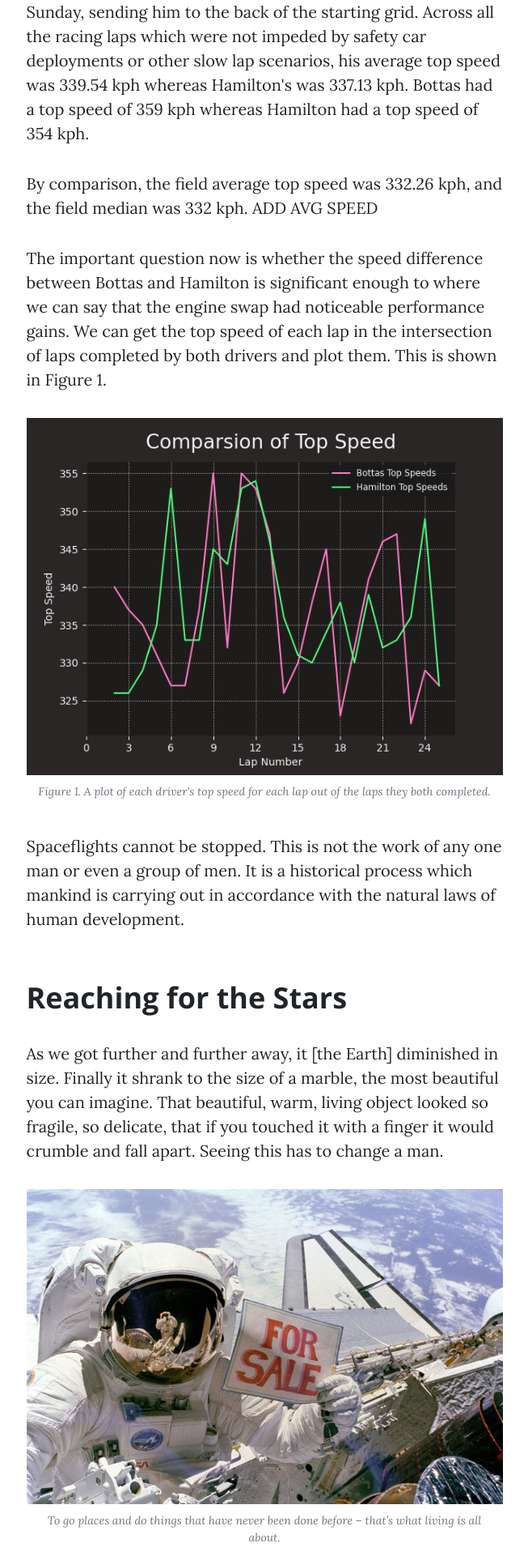
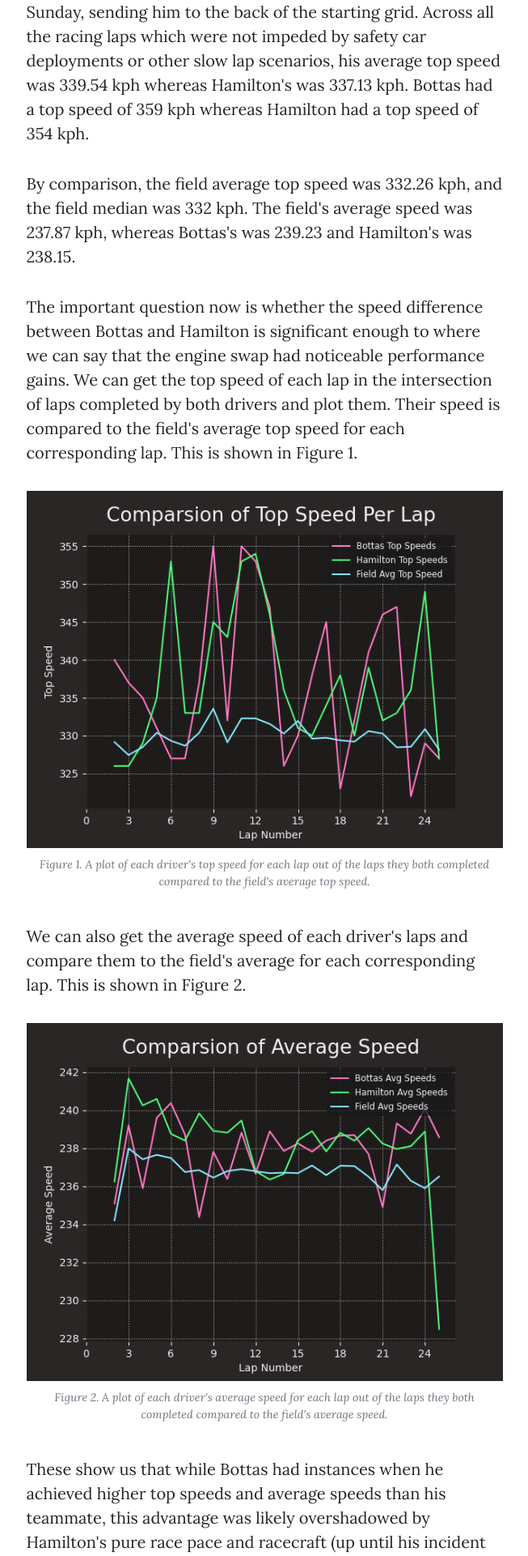
Before and after one commit to yeetse/throttlemetrics, a Django app: page /down-but-not-out/ in a window 1280 px wide. Shown: the part 1976-3897 px from the top of the page at 81% size, without its empty margins (313-966 px from the left). Run offline with Django 5.2, Linux system fonts and the light colour scheme; some libraries are stand-ins or nearby versions.

Commit message:
Finished section 1

```diff
--- a/throttleMetrics/myApp/templates/myApp/post1.html
+++ b/throttleMetrics/myApp/templates/myApp/post1.html
@@ -57,24 +57,35 @@
             <div class="container px-4 px-lg-5">
                 <div class="row gx-4 gx-lg-5 justify-content-center">
                     <div class="col-md-10 col-lg-8 col-xl-7">
+                        <!-- INTRO -->
                         <p>Interlagos once again gave us an absolute masterclass of driving by Max Verstappen, who finished P3 after starting the race from the pitlane due to extensive changes being made on his car under Parc Ferme conditions. The most significant change was the installation of a new Honda power unit.</p>
                         <p>In a season, Formula 1 teams are only allowed to use a certain number of engines. For the 2024 and 2025 seasons, the amount is four. This means that each engine needs to last for around five to six races. If a driver goes over this allotted amount, they receive grid penalties. However, the benefit to replacing the car's power unit is that it can be run on a more aggressive setting since it doesn't need to last as long, the result being performance benefits.</p>
                         <p>This is where the line gets muddied.</p>
                         <p>Current regulations do not specify when engine changes need to be included in a team's cost cap spending and when they don't. They only state that teams need to have good reasoning for engine changes if they are to not be included. Understandably, Red Bull's action at Interlagos raised McLaren's eyebrows, who believes that engine changes for performance benefit should come out of a team's cost cap. The FIA's clarification on this matter is crucial since if Red Bull is not financially penalized, McLaren could employ the same strategy for their drivers. </p>
                         <p>However, exactly how much of a performance boost does this provide? How much of a performance boost did this provide Verstappen? Using data from previous years' races where circumstances were the same, we can answer (or attempt to, at least) this question.</p>
+
+                        <!-- SECTION 1 -->
                         <h2 class="section-heading">2021 Italian GP - Bottas</h2>
                         <p>Mercedes changed Valtteri Bottas's engine before the race on Sunday, sending him to the back of the starting grid. Across all the racing laps which were not impeded by safety car deployments or other slow lap scenarios, his average top speed was 339.54 kph whereas Hamilton's was 337.13 kph. Bottas had a top speed of 359 kph whereas Hamilton had a top speed of 354 kph. </p>
-                        <p>By comparison, the field average top speed was 332.26 kph, and the field median was 332 kph. ADD AVG SPEED</p>
-                        <p>The important question now is whether the speed difference between Bottas and Hamilton is significant enough to where we can say that the engine swap had noticeable performance gains. We can get the top speed of each lap in the intersection of laps completed by both drivers and plot them. This is shown in Figure 1.</p>
-                        <img class="img-fluid" src="{% static 'assets/img/Bot_Ham_21_Monza_TopSpeed.png' %}" alt="..." />
-                        <span class="caption text-muted">Figure 1. A plot of each driver's top speed for each lap out of the laps they both completed.</span>
-                        <p>Spaceflights cannot be stopped. This is not the work of any one man or even a group of men. It is a historical process which mankind is carrying out in accordance with the natural laws of human development.</p>
-                        <h2 class="section-heading">Reaching for the Stars</h2>
-                        <p>As we got further and further away, it [the Earth] diminished in size. Finally it shrank to the size of a marble, the most beautiful you can imagine. That beautiful, warm, living object looked so fragile, so delicate, that if you touched it with a finger it would crumble and fall apart. Seeing this has to change a man.</p>
-                        <a href="#!"><img class="img-fluid" src="{% static 'assets/img/post-sample-image.jpg' %}" alt="..." /></a>
-                        <span class="caption text-muted">To go places and do things that have never been done before – that’s what living is all about.</span>
-                        <p>Space, the final frontier. These are the voyages of the Starship Enterprise. Its five-year mission: to explore strange new worlds, to seek out new life and new civilizations, to boldly go where no man has gone before.</p>
-                        <p>As I stand out here in the wonders of the unknown at Hadley, I sort of realize there’s a fundamental truth to our nature, Man must explore, and this is exploration at its greatest.</p>
+                        <p>By comparison, the field average top speed was 332.26 kph, and the field median was 332 kph. The field's average speed was 237.87 kph, whereas Bottas's was 239.23 and Hamilton's was 238.15.</p>
+                        <p>The important question now is whether the speed difference between Bottas and Hamilton is significant enough to where we can say that the engine swap had noticeable performance gains. We can get the top speed of each lap in the intersection of laps completed by both drivers and plot them. Their speed is compared to the field's average top speed for each corresponding lap. This is shown in Figure 1.</p>
+                        <img class="img-fluid" src="{% static 'assets/img/Bot_Ham_Field_21_Monza_TopSpeed.png' %}" alt="..." />
+                        <span class="caption text-muted">Figure 1. A plot of each driver's top speed for each lap out of the laps they both completed compared to the field's average top speed.</span>
+                        <p>We can also get the average speed of each driver's laps and compare them to the field's average for each corresponding lap. This is shown in Figure 2.</p>
+                        <img class="img-fluid" src="{% static 'assets/img/Bot_Ham_Field_21_Monza_AvgSpeed.png' %}" alt="..." />
+                        <span class="caption text-muted">Figure 2. A plot of each driver's average speed for each lap out of the laps they both completed compared to the field's average speed.</span>
+                        <p>These show us that while Bottas had instances when he achieved higher top speeds and average speeds than his teammate, this advantage was likely overshadowed by Hamilton's pure race pace and racecraft (up until his incident with Max on lap 26). That being said, when Bottas did achieve higher top speeds, he usually did so by a considerable margin. This is displayed on laps 8,9, 16, 17, 21, and 22. Now, it is unclear to say precisely whether these gains were from the new power unit or other circumstances. However, we can make an informed guess. Figures 3 and 4 can help us with this.</p>
+                        <img class="img-fluid" src="{% static 'assets/img/BOT_tire_evolution_Italian Grand Prix_2021.png' %}" alt="..." />
+                        <span class="caption text-muted">Figure 3. A plot of Valtteri Bottas's tire evolution over the course of the 2021 Italian Grand Prix.</span>
+                        <img class="img-fluid" src="{% static 'assets/img/HAM_tire_evolution_Italian Grand Prix_2021.png' %}" alt="..." />
+                        <span class="caption text-muted">Figure 4. A plot of Lewis Hamilton's tire evolution over the course of the 2021 Italian Grand Prix.</span>
+                        <p>These figures show us that for these laps (8, 9, 16, 17, 21, 22), Bottas and Hamilton were running the exact same age tire and tire compound. Because of this, we can rule out the tires playing a role in the speed difference. Moreover, since the laps plotted are non-slow laps (meaning that laps behind safety car and pit-out laps are excluded), we can eliminate these as a cause, too.</p>
+                        <p>Therefore, it is highly likely that Bottas's power unit swap gave him that extra speed boost over his teammate in scenarios where Hamilton couldn't outdrive Bottas on pure racecraft. On a high-speed track like Monza, this top speed advantage is greatly beneficial.</p>
+
+
+                        <!-- SECTION 2 -->
+                        <h2 class="section-heading">2021 Russian GP - Bottas</h2>
+
                         <p>
                             Placeholder text by
                             <a href="http://spaceipsum.com/">Space Ipsum</a>
```
Also changed, not shown: throttleMetrics/myApp/static/assets/img/BOT_tire_evolution_Italian Grand Prix_2021.png (added), throttleMetrics/myApp/static/assets/img/Bot_Ham_21_Monza_TopSpeed.png (deleted), throttleMetrics/myApp/static/assets/img/Bot_Ham_Field_21_Monza_AvgSpeed.png (added), throttleMetrics/myApp/static/assets/img/Bot_Ham_Field_21_Monza_TopSpeed.png (added), throttleMetrics/myApp/static/assets/img/HAM_tire_evolution_Italian Grand Prix_2021.png (added).
